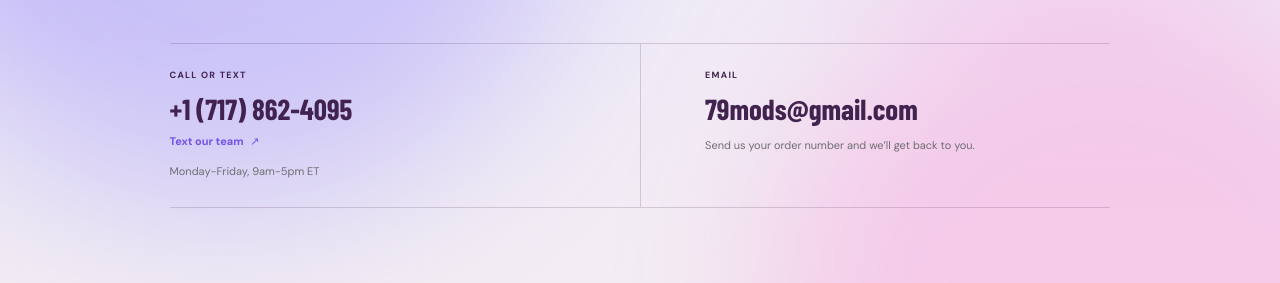
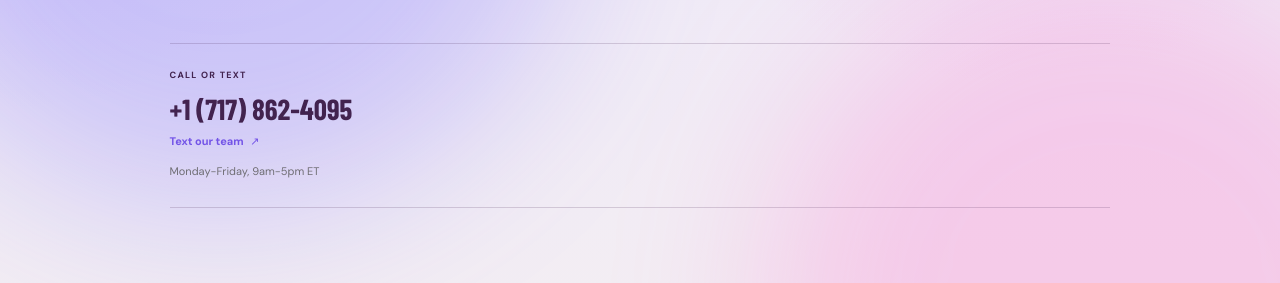
Before and after one commit to akmalbnazir/79mods, a plain HTML site: page help/index.html in a window 1280 px wide. Shown: the part 347-630 px from the top of the page. Drawn offline with nearby package versions, Linux system fonts and the light colour scheme; a web font is replaced by a local one.

Commit message:
Remove email contact details from website

```diff
--- a/help/index.html
+++ b/help/index.html
@@ -79,11 +79,6 @@
           <a class="help-contact-action" href="sms:+17178624095">Text our team <span aria-hidden="true">↗</span></a>
           <p class="help-contact-note">Monday-Friday, 9am-5pm ET</p>
         </div>
-        <div class="help-contact-item">
-          <p class="eyebrow">EMAIL</p>
-          <a class="help-contact-link" href="mailto:79mods@gmail.com">79mods@gmail.com</a>
-          <p class="help-contact-note">Send us your order number and we’ll get back to you.</p>
-        </div>
       </section>
 
       <section class="help-faq" aria-labelledby="help-faq-title">
@@ -94,7 +89,7 @@
         <div class="help-faq-list">
           <details>
             <summary>What countries do you ship to?</summary>
-            <p>We currently ship to the United States and anywhere internationally. To enquire about shipping to a different destination, please <a href="mailto:79mods@gmail.com">contact us</a>.</p>
+            <p>We currently ship to the United States and anywhere internationally. To enquire about shipping to a different destination, please <a href="sms:+17178624095">text us</a>.</p>
           </details>
           <details>
             <summary>How long will it take to receive my order?</summary>
@@ -103,7 +98,7 @@
           <details>
             <summary>What is your return and refund policy?</summary>
             <p>Please contact us before sending an item back. We’ll confirm return eligibility and the applicable refund terms for your order.</p>
-            <p><a class="help-policy-link" href="mailto:79mods@gmail.com?subject=Return%20or%20refund%20question">Ask us about a return or refund <span aria-hidden="true">↗</span></a></p>
+            <p><a class="help-policy-link" href="sms:+17178624095">Ask us about a return or refund <span aria-hidden="true">↗</span></a></p>
           </details>
         </div>
       </section>
--- a/sections/announcement-bar.liquid
+++ b/sections/announcement-bar.liquid
@@ -1,5 +1,4 @@
 <div class="announcement">
-  <p><span class="live-dot"></span> 79mods@gmail.com</p>
   <a href="{{ routes.all_products_collection_url }}"><strong>ORDER BY 3PM ET, SAME DAY SHIPPING</strong><span class="announcement-countdown" data-cutoff-countdown aria-live="off" hidden></span><span aria-hidden="true">↗</span></a>
   <span class="announcement-index">Questions? Call +1 (717) - 862 - 4095</span>
 </div>
```
Also changed, not shown: index.html (+0 -1 lines), sections/main-help.liquid (+1 -6 lines).
